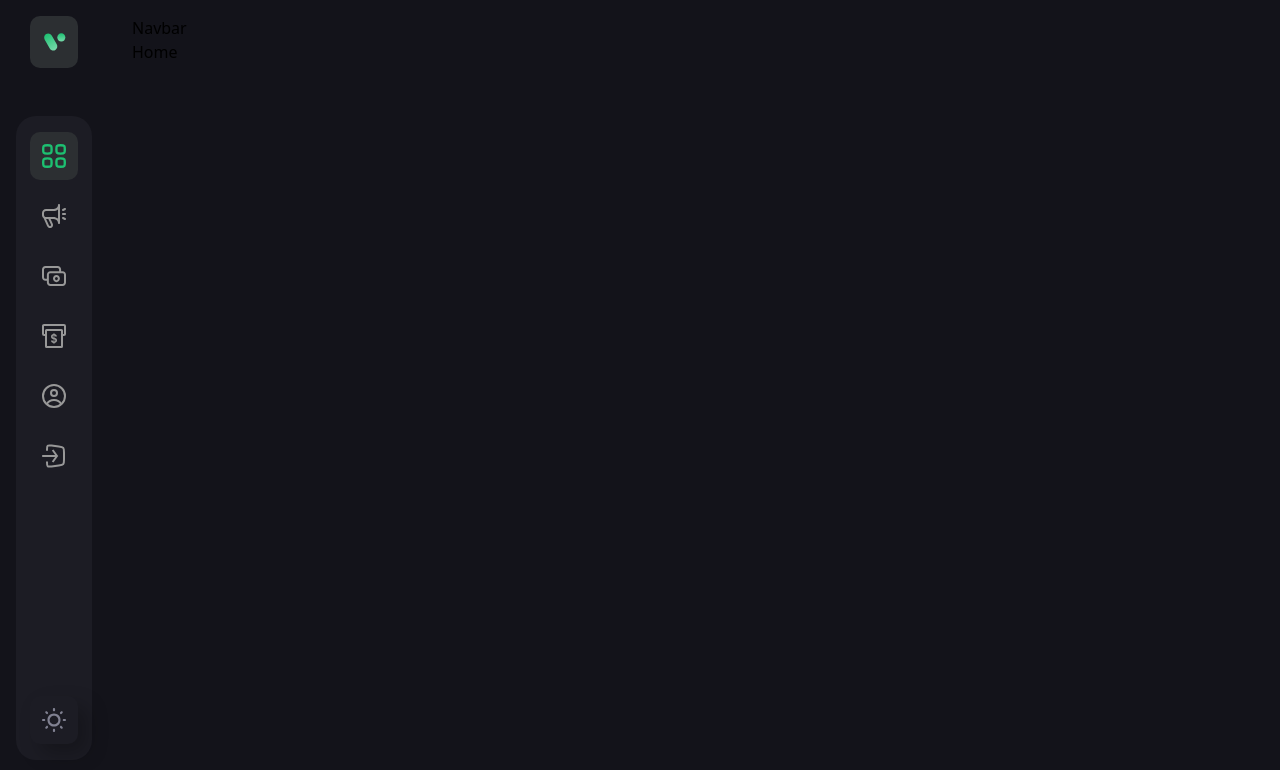
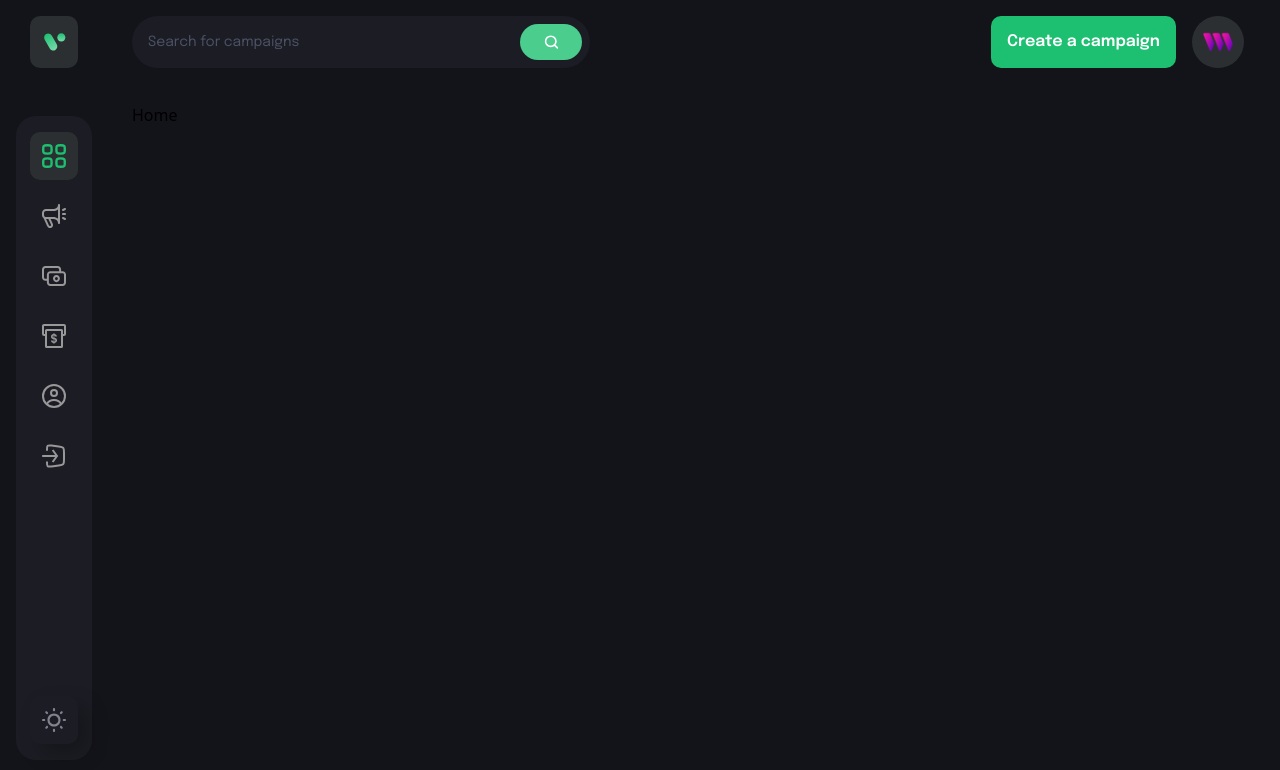
Before and after one commit to abhi1506manu/Decentralized-Crowdfunding-Platform, a React (Vite) app in the folder client/: page / in a window 1280 px wide. Shown: the top 770 px of the page. Built offline with nearby package versions, Linux system fonts and the light colour scheme; what @thirdweb-dev/react would draw is missing.

Commit message:
added Navbar

```diff
--- a/client/src/App.jsx
+++ b/client/src/App.jsx
@@ -15,6 +15,12 @@ const App = () => {
 
         <Routes>
           <Route path="/" element={<Home />}></Route>
+          <Route path="/profile" element={<Profile />}></Route>
+          <Route path="/create-campaign" element={<CreateCampaign />}></Route>
+          <Route
+            path="/campaign-details/:id"
+            element={<CampaignDetails />}
+          ></Route>
         </Routes>
       </div>
     </div>
--- a/client/src/components/CustomButton.jsx
+++ b/client/src/components/CustomButton.jsx
@@ -1,9 +1,15 @@
-import React from 'react'
+import React from "react";
 
-const CustomButton = () => {
+const CustomButton = ({ btnType, title, handleClick, styles }) => {
   return (
-    <div>CustomButton</div>
-  )
-}
+    <button
+      type={btnType}
+      className={`font-epilogue font-semibold text-[16px] leading-[26px] text-white min-h-[52px] px-4 rounded-[10px] ${styles}`}
+      onClick={handleClick}
+    >
+      {title}
+    </button>
+  );
+};
 
-export default CustomButton
+export default CustomButton;
--- a/client/src/components/Navbar.jsx
+++ b/client/src/components/Navbar.jsx
@@ -1,9 +1,125 @@
-import React from 'react'
+import React, { useState } from "react";
+import { Link, useNavigate } from "react-router-dom";
+
+import CustomButton from "./CustomButton";
+import { menu, search, logo, thirdweb } from "../assets";
+import { navlinks } from "../constants";
 
 const Navbar = () => {
+  const navigate = useNavigate();
+  const [isActive, setIsActive] = useState("dashboard");
+  const [toggleDrawer, setToggleDrawer] = useState(false);
+  const address = "0xh5cp....";
+
   return (
-    <div>Navbar</div>
-  )
-}
+    <div className="flex md:flex-row flex-col-reverse justify-between mb-[35px] gap-6">
+      <div className="lg:flex-1 flex flex-row max-w-[458px] py-2 pl-4 pr-2 h-[52px] bg-[#1c1c24] rounded-[100px]">
+        <input
+          type="text"
+          placeholder="Search for campaigns"
+          className="flex w-full font-epilogue font-normal text-[14px] placeholder:text-[#4b5264] text-white bg-transparent outline-none"
+        />
 
-export default Navbar
+        <div className="w-[72px] h-full rounded-[20px] bg-[#4acd8d] flex justify-center items-center cursor-pointer">
+          <img
+            src={search}
+            alt="search"
+            className="w-[15px] h-[15px] object-contain"
+          />
+        </div>
+      </div>
+
+      <div className="sm:flex hidden flex-row justify-end gap-4">
+        <CustomButton
+          btnType="button"
+          title={address ? "Create a campaign" : "Connect"}
+          styles={address ? "bg-[#1dc071]" : "bg-[#8c6dfd]"}
+          handleClick={() => {
+            if (address) {
+              navigate("create-campaign");
+            } else {
+              ("connect()");
+            }
+          }}
+        />
+        <Link to="/profile">
+          <div className="w-[52px] h-[52px] rounded-full bg-[#2c2f32] flex justify-center items-center cursor-pointer">
+            <img
+              src={thirdweb}
+              alt="user"
+              className="w-[60%] h-[60%] object-contain"
+            />
+          </div>
+        </Link>
+      </div>
+
+      {/* **************Small Screen Navigation************ */}
+      <div className="sm:hidden  flex justify-between items-center relative">
+        <div className="w-[40px] h-[40px] rounded-[10px] bg-[#2c2f32] flex justify-center items-center cursor-pointer">
+          <img
+            src={logo}
+            alt="user"
+            className="w-[60%] h-[60%] object-contain"
+          />
+        </div>
+        <img
+          src={menu}
+          alt="menu"
+          className="w-[34px] h-[34px] object-contain cursor-pointer"
+          onClick={() => setToggleDrawer((prev) => !prev)}
+        />
+
+        <div
+          className={`absolute top-[60px] right-0 left-0 bg-[#1c1c24] z-10 shadow-secondary py-4 ${
+            !toggleDrawer ? "-translate-y-[100vh]" : "translate-y-0"
+          } transition-all duration-700`}
+        >
+          <ul className="mb-4">
+            {navlinks.map((link) => (
+              <li
+                key={link.name}
+                className={`flex p-4 ${
+                  isActive === link.name && "bg-[#3a3a43]"
+                }`}
+                onClick={() => {
+                  setIsActive(link.name);
+                  setToggleDrawer(false);
+                  navigate(link.link);
+                }}
+              >
+                <img
+                  src={link.imgUrl}
+                  alt={link.name}
+                  className={`w-[24px] h-[24px] object-contain ${
+                    isActive === link.name ? "grayscale-0" : "grayscale"
+                  }`}
+                />
+                <p
+                  className={`ml-[20px] font-epilogue font-semibold text-[14px] ${
+                    isActive === link.name ? "text-[#1dc071]" : "text-[#808191]"
+                  }`}
+                >
+                  {link.name}
+                </p>
+              </li>
+            ))}
+          </ul>
+
+          <div className="flex mx-4">
+            <CustomButton
+              btnType="button"
+              title={address ? "Create a campaign" : "Connect"}
+              styles={address ? "bg-[#1dc071]" : "bg-[#8c6dfd]"}
+              handleClick={() => {
+                if (address) navigate("create-campaign");
+                else connect();
+              }}
+            />
+          </div>
+        </div>
+      </div>
+    </div>
+  );
+};
+
+export default Navbar;
--- a/client/src/components/index.js
+++ b/client/src/components/index.js
@@ -1,2 +1,3 @@
 export { default as Sidebar } from "./Sidebar";
 export { default as Navbar } from "./Navbar";
+export { default as CustomButton } from "./CustomButton";
--- a/client/src/pages/CreateCampaign.jsx
+++ b/client/src/pages/CreateCampaign.jsx
@@ -6,4 +6,5 @@ const CreateCampaign = () => {
   )
 }
 
-export default CreateCampaign
+
+export default CreateCampaign;
```
